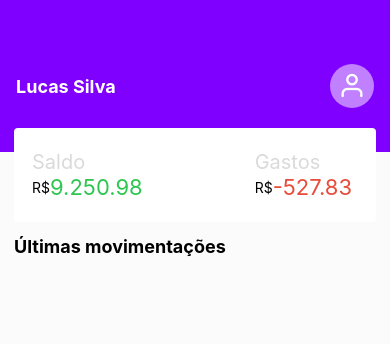
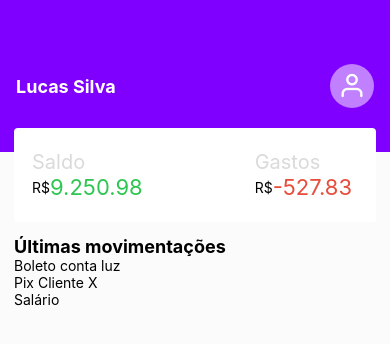
Before and after one commit to valdomiro22/interface_financas-react-native, a React Native app: screen / in a window 390 px wide. Shown: the top 344 px of the page. Built offline with nearby package versions, Linux system fonts and the light colour scheme.

Commit message:
implementacao e teste ok

```diff
--- a/src/pages/Home/Home.tsx
+++ b/src/pages/Home/Home.tsx
@@ -1,4 +1,4 @@
-import { View, Text } from 'react-native';
+import { View, Text, FlatList } from 'react-native';
 import { styles } from './stylesHome';
 import { Header } from '../../components/Header/header';
 import { Balance } from '../../components/Balance/balance';
@@ -39,6 +39,15 @@ export function Home() {
       />
 
       <Text style={styles.title}>Últimas movimentações</Text>
+
+      <FlatList
+        style={styles.list}
+        data={ list }  // array que será listada
+        keyExtractor={ (item) => String(item.id) }  // id/chave dos item da lista. Tem que ser sempre uma string
+        renderItem={ ({item}) => <Text>{ item.label }</Text> }  // Ira passar por cada item e renderizar
+        showsVerticalScrollIndicator={false}
+      />
+
     </View>
   );
 }
--- a/src/pages/Home/stylesHome.ts
+++ b/src/pages/Home/stylesHome.ts
@@ -11,5 +11,9 @@ export const styles = StyleSheet.create({
     marginLeft: 14,
     marginEnd: 14,
     marginTop: 14
+  },
+  list: {
+    marginStart: 14,
+    marginEnd: 14,
   }
 });
```
